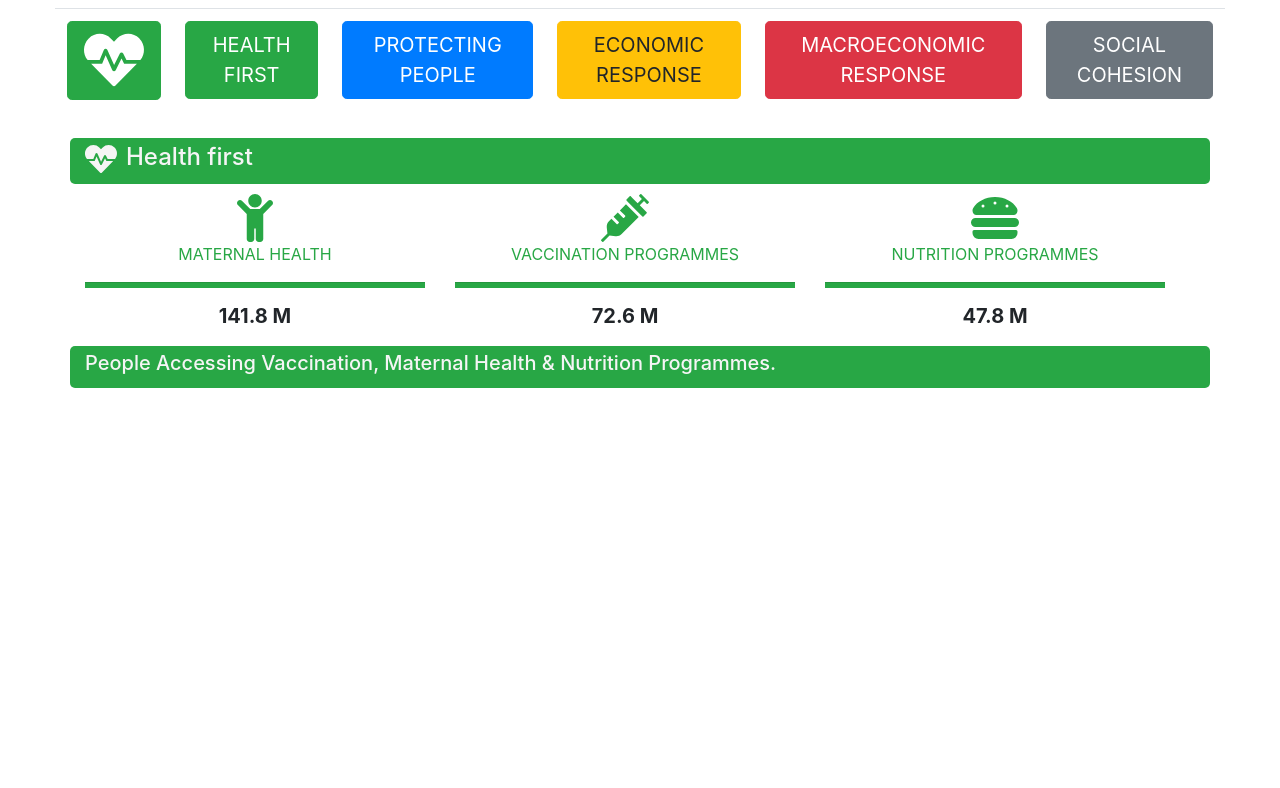
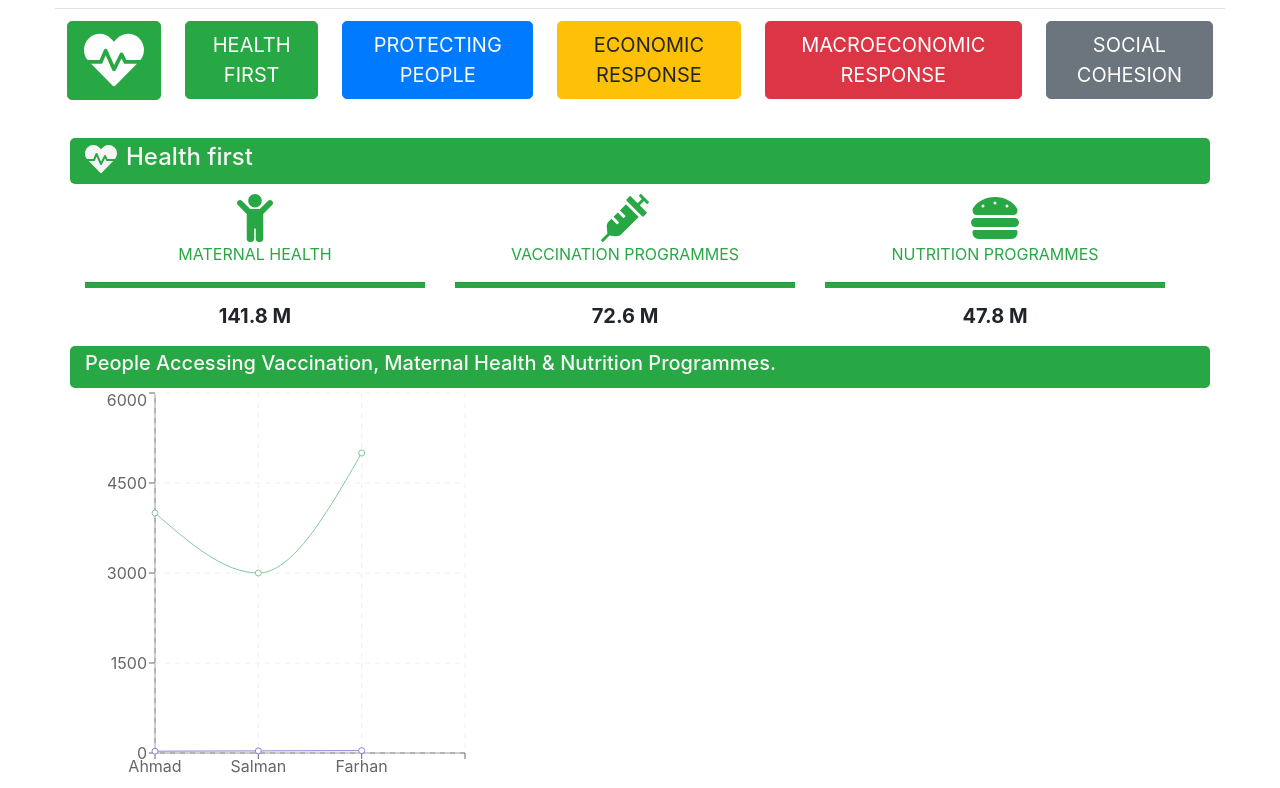
Before and after one commit to raashidahmad/uninfo-portal, a React (Create React App) app: page / in a window 1280 px wide. Shown: the part 365-1153 px from the top of the page. Before the commit the page ends 800 px from the top, so only its background shows below. Built offline with nearby package versions, Linux system fonts and the light colour scheme.

Commit message:
Resolved async call in useEffect hook, added recharts, passed data to child component

```diff
--- a/package.json
+++ b/package.json
@@ -20,6 +20,7 @@
     "react-papaparse": "^3.16.1",
     "react-router-dom": "^5.2.0",
     "react-scripts": "4.0.3",
+    "recharts": "^2.0.10",
     "web-vitals": "^1.1.2"
   },
   "scripts": {
--- a/src/components/health/HealthFirst.js
+++ b/src/components/health/HealthFirst.js
@@ -3,18 +3,33 @@ import { faHeartbeat, faChild, faSyringe, faHamburger } from '@fortawesome/free-
 import Data from '../../config/data';
 import Vaccination from "./Vaccination";
 import Papa from 'papaparse';
-import { useEffect } from "react";
+import { useEffect, useState } from "react";
 
 function HealthFirst(props) {
+    const [chartData, setChartData] = useState([]);
+
     useEffect(() => {
-        getData();
+        (async function getData() {
+            const result = Papa.parse(await fetchCsv());
+            if (result.data) {
+                let data = [];
+                result.data.shift();
+                result.data.forEach((d) => {
+                    var obj = {
+                        name: d[0],
+                        age: d[1],
+                        salary: d[2]
+                    }
+                    data.push(obj);
+                });
+                console.log(data);
+                setChartData(data);
+            }
+            //return data;
+        })();
+
+
     }, []);
-
-    async function getData() {
-        const data = Papa.parse(await fetchCsv());
-        console.log(data);
-        return data;
-    }
 
     async function fetchCsv() {
         const response = await fetch('data/data.csv');
@@ -22,7 +37,7 @@ function HealthFirst(props) {
         const result = await reader.read();
         const decoder = new TextDecoder('utf-8');
         const csv = await decoder.decode(result.value);
-        console.log('csv', csv);
+        //console.log('csv', csv);
         return csv;
     }
 
@@ -71,7 +86,7 @@ function HealthFirst(props) {
                     </div>
                 </div>
             </div>
-            <Vaccination />
+            <Vaccination data={chartData} />
         </div>
     );
 }
--- a/src/components/health/Vaccination.js
+++ b/src/components/health/Vaccination.js
@@ -1,16 +1,34 @@
-import { FontAwesomeIcon } from "@fortawesome/react-fontawesome";
-import { faHeartbeat } from '@fortawesome/free-solid-svg-icons';
 import React from 'react';
-import Papa from 'papaparse';
+import { LineChart, XAxis, Tooltip, CartesianGrid, Line, YAxis } from 'recharts';
 
-
-function Vaccination() {
+function Vaccination(props) {
     return (
-        <div className="row success-container margin-top-10">
+        <div>
+            <div className="row success-container margin-top-10">
             <span className="row margin-left-10">
                 <h5>People Accessing Vaccination, Maternal Health & Nutrition Programmes.</h5>
             </span>
         </div>
+            <div className="row">
+                <div className="col-md-6">
+                <LineChart
+                        width={400}
+                        height={400}
+                        data={props.data}
+                        margin={{ top: 5, right: 20, left: 10, bottom: 5 }}
+                    >
+                        <XAxis dataKey="name" />
+                        <YAxis/>
+                        <Tooltip />
+                        <CartesianGrid stroke="#eee" strokeDasharray="5 5"/>
+                        <Line type="monotone" dataKey="age" stroke="#8884d8" />
+                        <Line type="monotone" dataKey="salary" stroke="#82ca9d" />
+                    </LineChart>
+                </div>
+            </div>
+
+        </div>
+
     );
 }
 export default Vaccination;
```
Also changed, not shown: 1 other file (tests, documents, lock files or other folders).
